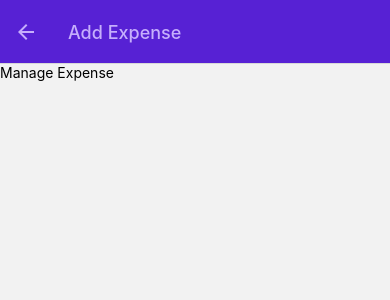
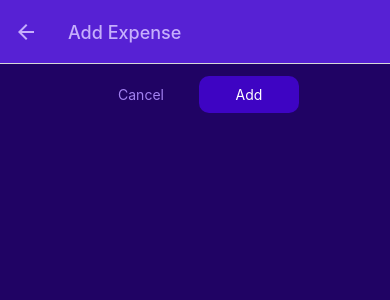
Before and after one commit to berkaytorun/Expenses, a React Native app: screen /ManageExpense in a window 390 px wide. Shown: the top 300 px of the page. Built offline with nearby package versions, Linux system fonts and the light colour scheme.

Commit message:
Custom Buttons to manage expense

```diff
--- /dev/null
+++ b/components/Button.js
@@ -0,0 +1,40 @@
+import { Pressable, StyleSheet, View ,Text} from 'react-native';
+import { GlobalStyles } from '../utils/styles';
+
+export const Button = ({ children, onPress, mode, style }) => {
+    return (
+        <View style={style}>
+            <Pressable
+                onPress={onPress}
+                style={({ pressed }) => pressed && styles.pressed}
+            >
+                <View style={[styles.button, mode === 'flat' && styles.flat]}>
+                    <Text style={[styles.buttonText, mode === 'flat' && styles.flatText]}>{children}</Text>
+                </View>
+            </Pressable>
+        </View>
+    );
+};
+
+const styles = StyleSheet.create({
+    button: {
+        borderRadius: 10,
+        padding: 10,
+        backgroundColor: GlobalStyles.colors.primary500,
+    },
+    flat: {
+        backgroundColor: 'transparent',
+    },
+    buttonText: {
+        color: 'white',
+        textAlign: 'center',
+    },
+    flatText: {
+        color: GlobalStyles.colors.primary200,
+    },
+    pressed: {
+        opacity: 0.5,
+        backgroundColor: GlobalStyles.colors.primary100,
+        borderRadius: 10,
+    },
+});
--- a/screens/ManageExpense.js
+++ b/screens/ManageExpense.js
@@ -1,5 +1,8 @@
 import { useLayoutEffect } from 'react';
-import { Text } from 'react-native';
+import { StyleSheet, View } from 'react-native';
+import { Button } from '../components/Button';
+import { IconButton } from '../components/IconButton';
+import { GlobalStyles } from '../utils/styles';
 
 export const ManageExpense = ({ route, navigation }) => {
     const expenseId = route.params?.expenseId;
@@ -11,5 +14,51 @@ export const ManageExpense = ({ route, navigation }) => {
         });
     }, [navigation, isEditing]);
 
-    return <Text>Manage Expense</Text>;
+    return (
+        <View style={styles.container}>
+            <View style={styles.buttonContainer}>
+                <Button
+                    style={styles.button}
+                    mode='flat'
+                >
+                    Cancel
+                </Button>
+                <Button style={styles.button}>{isEditing ? 'Update' : 'Add'}</Button>
+            </View>
+            {isEditing && (
+                <View style={styles.deleteContainer}>
+                    <IconButton
+                        icon='trash'
+                        color={GlobalStyles.colors.error500}
+                        size={24}
+                        onPress={() => {}}
+                    />
+                </View>
+            )}
+        </View>
+    );
 };
+
+const styles = StyleSheet.create({
+    container: {
+        flex: 1,
+        backgroundColor: GlobalStyles.colors.primary800,
+        padding: 12,
+    },
+    buttonContainer: {
+        flexDirection: 'row',
+        justifyContent: 'center',
+        alignItems: 'center',
+    },
+    button: {
+        marginHorizontal: 4,
+        minWidth: 100,
+    },
+    deleteContainer: {
+        marginTop: 16,
+        paddingTop: 8,
+        borderTopWidth: 3,
+        borderTopColor: GlobalStyles.colors.primary200,
+        alignItems: 'center',
+    },
+});
```
